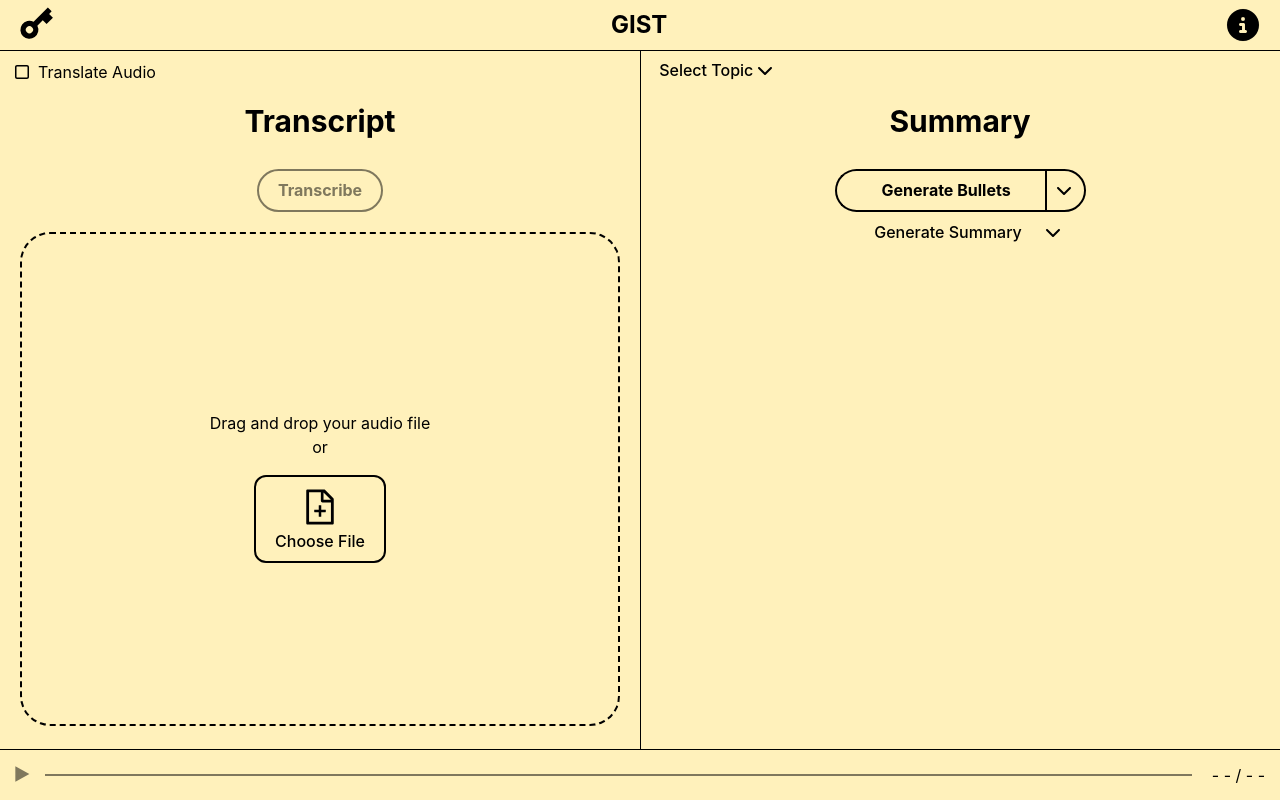
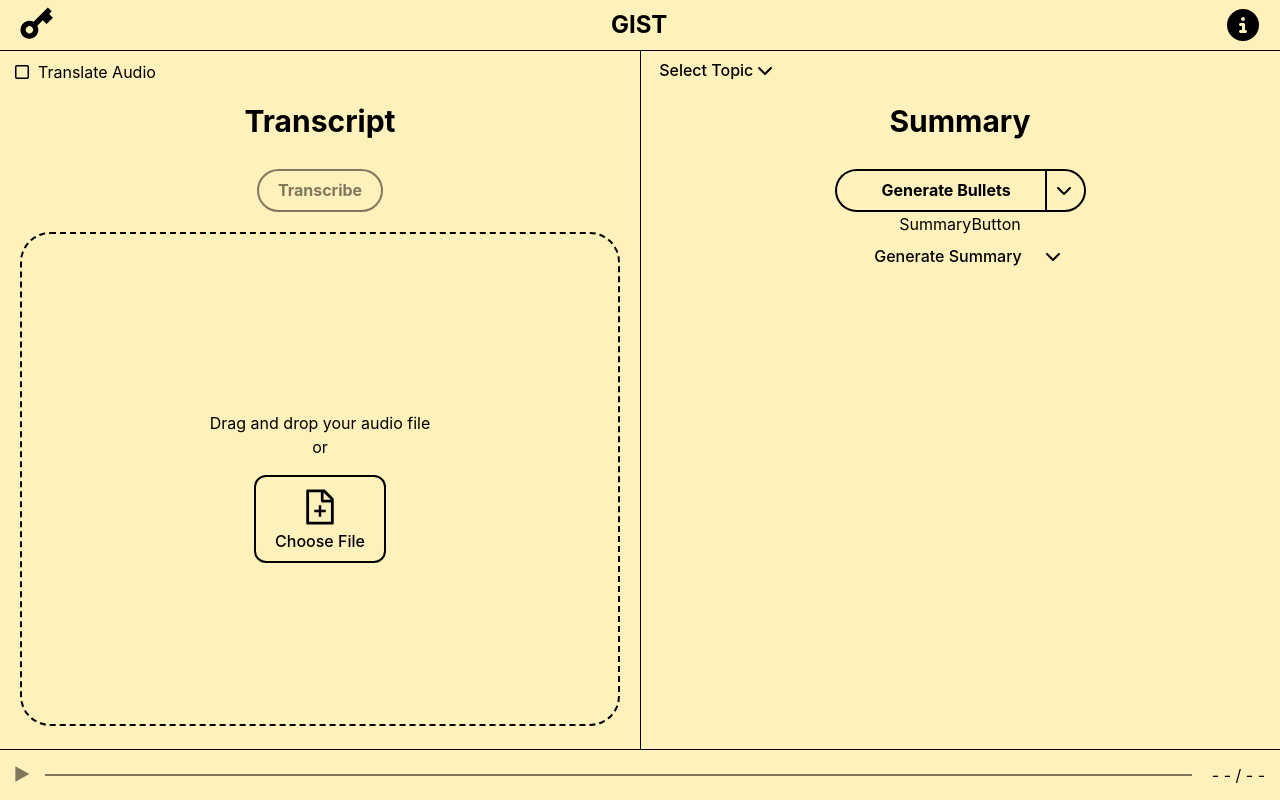
Before and after one commit to Carsonthemonkey/GIST, a React (Vite) app: page / in a window 1280 px wide. Built offline with nearby package versions, Linux system fonts and the light colour scheme; the HTML template or start-up script is replaced by a standard one.

Commit message:
Adds SummaryButton Component

```diff
--- a/src/components/Dropdown/Dropdown.tsx
+++ b/src/components/Dropdown/Dropdown.tsx
@@ -2,6 +2,7 @@ import React from "react";
 import { FontAwesomeIcon } from "@fortawesome/react-fontawesome";
 import { faChevronDown } from "@fortawesome/free-solid-svg-icons";
 import "./SmallDropdown.css";
+import SummaryButton from "../SummaryButton/SummaryButton";
 
 interface Props {
     children: React.ReactNode;
@@ -40,6 +41,7 @@ const Dropdown = ({
                 </button>
             ) : (
                 <div>
+                    <SummaryButton></SummaryButton>
                     <button onClick={toggleDropdown}>Generate Summary</button>
                     <FontAwesomeIcon className="fa-icon" icon={faChevronDown} />
                 </div>
--- /dev/null
+++ b/src/components/SummaryButton/SummaryButton.tsx
@@ -0,0 +1,7 @@
+import React from "react";
+
+const SummaryButton = () => {
+    return <div>SummaryButton</div>;
+};
+
+export default SummaryButton;
```
